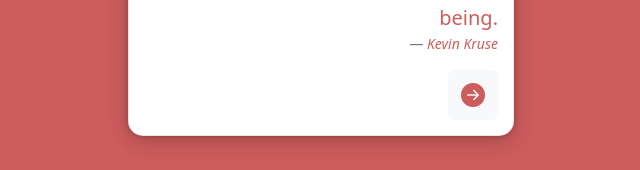
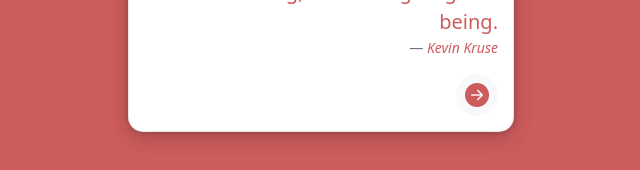
Before and after one commit to berselis/ReactCompUseState, a React (Vite) app: page / in a window 1280 px wide. Shown: the part 361-531 px from the top of the page, without its empty margins (319-959 px from the left). Built offline with nearby package versions, Linux system fonts and the light colour scheme.

Commit message:
Deploy
update code

```diff
--- a/src/assets/css/style.css
+++ b/src/assets/css/style.css
@@ -14,6 +14,7 @@
     box-shadow: 0 5px 20px rgba(0,0,0,0.2), 0px 0px 5px rgba(0,0,0,0.2);
     position:relative;
     background-color: #ffffff;
+
 
 }
 
@@ -34,3 +35,12 @@
 .btn-quote > i{
     font-size:24px;
 }
+
+.btn-quote{
+    width: 42px;
+    height: 42px;
+    border-radius: 50% !important;
+    display: inline-flex !important;
+    align-items: center !important;
+    justify-content: center !important;
+}
--- a/src/componets/QuoteBox.jsx
+++ b/src/componets/QuoteBox.jsx
@@ -4,19 +4,21 @@ import Author from './QuoteComponent/Author';
 import Button from './QuoteComponent/Button';
 import jsonDB from '../assets/json/quotes.json';
 import jsonColorsDB from '../assets/json/colors.json';
-
 import { useState } from 'react';
 
-let  quotePhrase = {
-  "Phrase": jsonDB[0].quote,
-  "Author": jsonDB[0].author,
-  "Color": jsonColorsDB[0].hex
+let xPhrases = 0;
+let xColor = 0;
+
+let quotePhrase = {
+  "Phrase": jsonDB.at(xPhrases).quote,
+  "Author": jsonDB.at(xPhrases).author,
+  "Color": jsonColorsDB.at(xColor).hex
 };
 
 
 const GetItemFromDB = (e) => {
-  let xPhrases = Math.floor(Math.random() * jsonDB.length);
-  let xColor = Math.floor(Math.random() * jsonColorsDB.length);
+  xPhrases = Math.floor(Math.random() * jsonDB.length);
+  xColor = Math.floor(Math.random() * jsonColorsDB.length);
 
   const phrase = jsonDB.at(xPhrases);
   const color = jsonColorsDB.at(xColor);
@@ -38,11 +40,8 @@ const Box = () => {
   const ChangePhrases = () => {
     setQuoteInstance(GetItemFromDB());
   }
-
-
-
   return (
-    <div className='layout' style={{background:quotePhrase.Color}}>
+    <div className='layout' style={{ background: quotePhrase.Color }}>
       <figure className="text-end">
         <Block fontColor={quotePhrase.Color} phrase={quotePhrase.Phrase} />
         <Author fontColor={quotePhrase.Color} objAuthor={quotePhrase.Author} />
```
